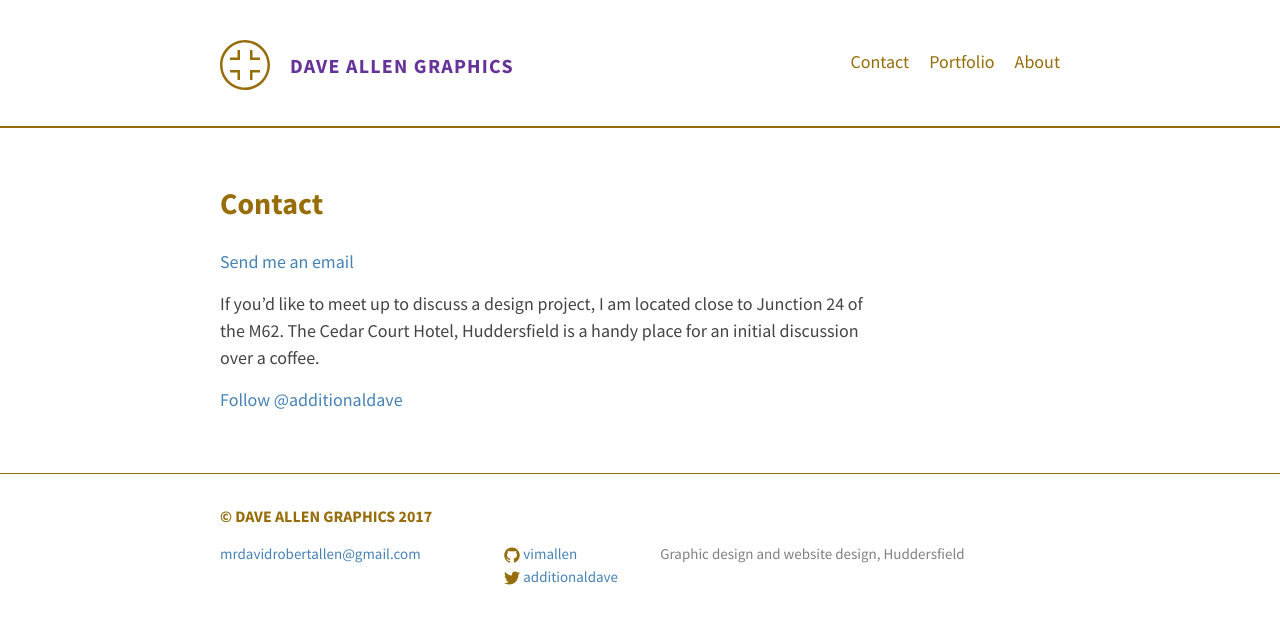
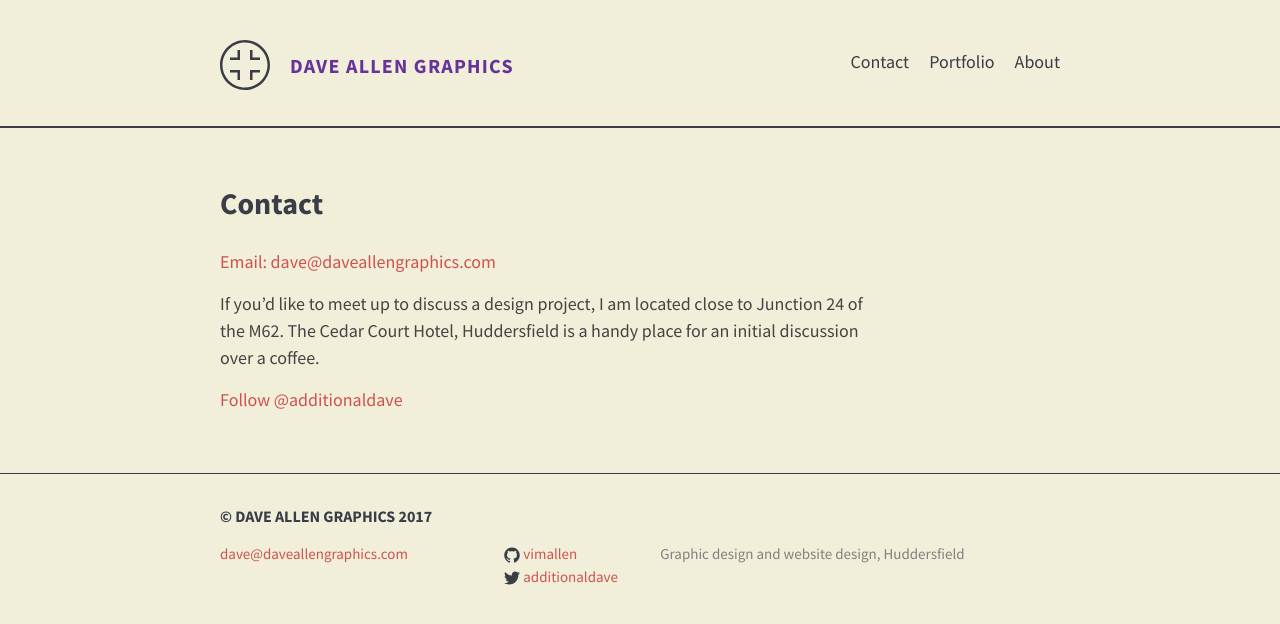
Before and after one commit to vimallen/allend, a Jekyll site: the page built from contact/index.md, in a window 1280 px wide. Shown: the top 624 px of the page. Built offline with Jekyll 4.4.1, drawn with Linux system fonts in a browser that asks for light colours.

Commit message:
Cream and grey

```diff
--- a/_config.yml
+++ b/_config.yml
@@ -1,6 +1,6 @@
 # Site settings
 title: Dave Allen Graphics
-email: mrdavidrobertallen@gmail.com
+email: dave@daveallengraphics.com
 description: > # this means to ignore newlines until "baseurl:"
   Graphic design and website design, Huddersfield
 baseurl: "" # the subpath of your site, e.g. /blog/
--- a/_includes/header.html
+++ b/_includes/header.html
@@ -5,7 +5,7 @@
 	<div class="icon-logo"><!-- style are in base.scss -->
 <svg version="1.1" id="Layer_1" xmlns="http://www.w3.org/2000/svg" xmlns:xlink="http://www.w3.org/1999/xlink" x="0px" y="0px"
 	 viewBox="0 0 200 200" enable-background="new 0 0 200 200" xml:space="preserve">
-<path fill="#966D09" d="M80,40v30v10H70H40V70h30V40H80z M70,120H40v10h30v30h10v-30v-10H70z M160,120h-30h-10v10v30h10v-30h30V120z
+<path fill="#3A3D46" d="M80,40v30v10H70H40V70h30V40H80z M70,120H40v10h30v30h10v-30v-10H70z M160,120h-30h-10v10v30h10v-30h30V120z
 	 M130,70V40h-10v30v10h10h30V70H130z M100,10c-49.6,0-90,40.4-90,90s40.4,90,90,90s90-40.4,90-90S149.6,10,100,10 M100,0
 	c55.2,0,100,44.8,100,100s-44.8,100-100,100S0,155.2,0,100S44.8,0,100,0L100,0z"/>
 </svg>
--- a/_sass/_base.scss
+++ b/_sass/_base.scss
@@ -100,7 +100,7 @@ a {
  */
 blockquote {
     color: $grey-color-dark;
-    border-left: 4px solid $grey-color-light;
+    border-left: 4px solid $grey-color-dark;
     padding-left: $spacing-unit / 2;
 	/* font-size: 16px; */
     font-style: italic;
--- a/contact/index.md
+++ b/contact/index.md
@@ -4,10 +4,10 @@ author: Dave Allen
 layout: page
 permalink: /contact/
 ---
-[Send me an email][1]
+[Email: dave@daveallengraphics.com][1]
 
 If you’d like to meet up to discuss a design project, I am located close to Junction 24 of the M62. The Cedar Court Hotel, Huddersfield is a handy place for an initial discussion over a coffee.
 
 <a href="https://twitter.com/additionaldave" class="twitter-follow-button" data-show-count="false" data-dnt="true">Follow @additionaldave</a>
 
- [1]: mailto:mrdavidrobertallen@gmail.com "mrdavidrobertallen@gmail.com"
+ [1]: mailto:dave@daveallengraphics.com "dave@daveallengraphics.com"
--- a/css/main.scss
+++ b/css/main.scss
@@ -19,10 +19,10 @@ $base-line-height: 1.5;
 $spacing-unit: 30px;
 
 $text-color: #444444;
-$background-color: white;
-$brand-color: #966d09;
+$background-color: #f1eed9;
+$brand-color: #3A3D46;
 $brand-color-light: slategray;
-$link-color: steelblue;
+$link-color: #ce534d;
 $hover-color: darkorange;
 $accent-color: midnightblue;
 $focus-color: rebeccapurple;
```
